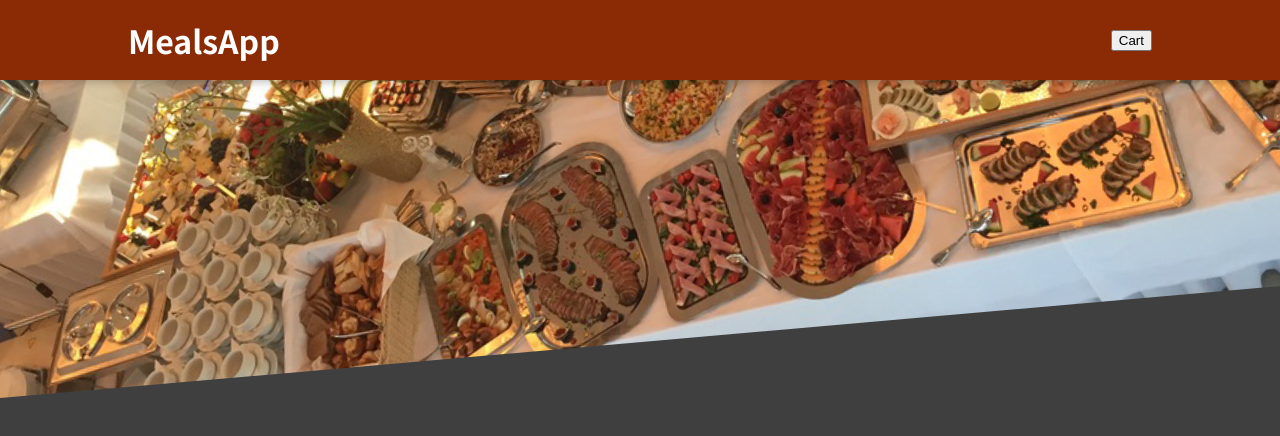
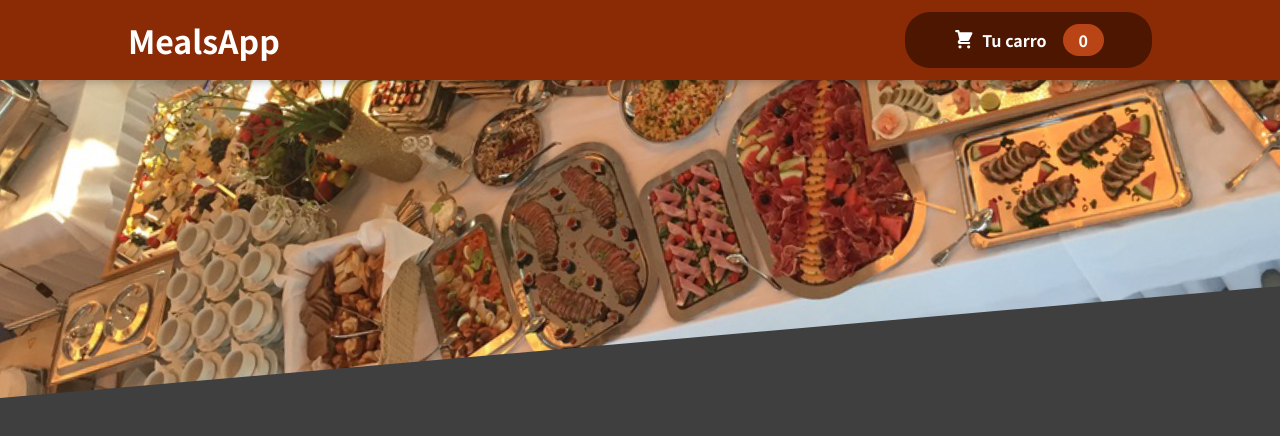
Before and after one commit to PALLdev/food-app, a React (Create React App) app: page / in a window 1280 px wide. Shown: the top 436 px of the page. Built offline with nearby package versions, Linux system fonts and the light colour scheme.

Commit message:
HeaderCartButton component

```diff
--- a/src/App.tsx
+++ b/src/App.tsx
@@ -3,9 +3,9 @@
 
 function App() {
   return (
-    <div>
+    <>
       <Header />
-    </div>
+    </>
   );
 }
 
--- /dev/null
+++ b/src/components/Cart/CartIcon.tsx
@@ -0,0 +1,15 @@
+import React from "react";
+
+const CartIcon: React.FC = () => {
+  return (
+    <svg
+      xmlns="http://www.w3.org/2000/svg"
+      viewBox="0 0 20 20"
+      fill="currentColor"
+    >
+      <path d="M3 1a1 1 0 000 2h1.22l.305 1.222a.997.997 0 00.01.042l1.358 5.43-.893.892C3.74 11.846 4.632 14 6.414 14H15a1 1 0 000-2H6.414l1-1H14a1 1 0 00.894-.553l3-6A1 1 0 0017 3H6.28l-.31-1.243A1 1 0 005 1H3zM16 16.5a1.5 1.5 0 11-3 0 1.5 1.5 0 013 0zM6.5 18a1.5 1.5 0 100-3 1.5 1.5 0 000 3z" />
+    </svg>
+  );
+};
+
+export default CartIcon;
--- a/src/components/Layout/Header.tsx
+++ b/src/components/Layout/Header.tsx
@@ -2,13 +2,14 @@
 
 import classes from "./Header.module.css";
 import mealsImage from "../../assets/meals.jpg";
+import HeaderCartButton from "./HeaderCartButton";
 
 const Header: React.FC = () => {
   return (
     <>
       <header className={classes.header}>
         <h1>MealsApp</h1>
-        <button>Cart</button>
+        <HeaderCartButton />
       </header>
       <div className={classes["main-image"]}>
         <img src={mealsImage} alt="varios platos de comida" />
--- /dev/null
+++ b/src/components/Layout/HeaderCartButton.module.css
@@ -0,0 +1,59 @@
+.button {
+  cursor: pointer;
+  font: inherit;
+  border: none;
+  background-color: #4d1601;
+  color: white;
+  padding: 0.75rem 3rem;
+  display: flex;
+  justify-content: space-around;
+  align-items: center;
+  border-radius: 25px;
+  font-weight: bold;
+}
+
+.button:hover,
+.button:active {
+  background-color: #2c0d00;
+}
+
+.icon {
+  width: 1.35rem;
+  height: 1.35rem;
+  margin-right: 0.5rem;
+}
+
+.badge {
+  background-color: #b94517;
+  padding: 0.25rem 1rem;
+  border-radius: 25px;
+  margin-left: 1rem;
+  font-weight: bold;
+}
+
+.button:hover .badge,
+.button:active .badge {
+  background-color: #92320c;
+}
+
+.bump {
+  animation: bump 300ms ease-out;
+}
+
+@keyframes bump {
+  0% {
+    transform: scale(1);
+  }
+  10% {
+    transform: scale(0.9);
+  }
+  30% {
+    transform: scale(1.1);
+  }
+  50% {
+    transform: scale(1.15);
+  }
+  100% {
+    transform: scale(1);
+  }
+}
--- /dev/null
+++ b/src/components/Layout/HeaderCartButton.tsx
@@ -0,0 +1,17 @@
+import React from "react";
+import CartIcon from "../Cart/CartIcon";
+import classes from "./HeaderCartButton.module.css";
+
+const HeaderCartButton: React.FC = () => {
+  return (
+    <button className={classes.button}>
+      <span className={classes.icon}>
+        <CartIcon />
+      </span>
+      <span>Tu carro</span>
+      <span className={classes.badge}>0</span>
+    </button>
+  );
+};
+
+export default HeaderCartButton;
```
